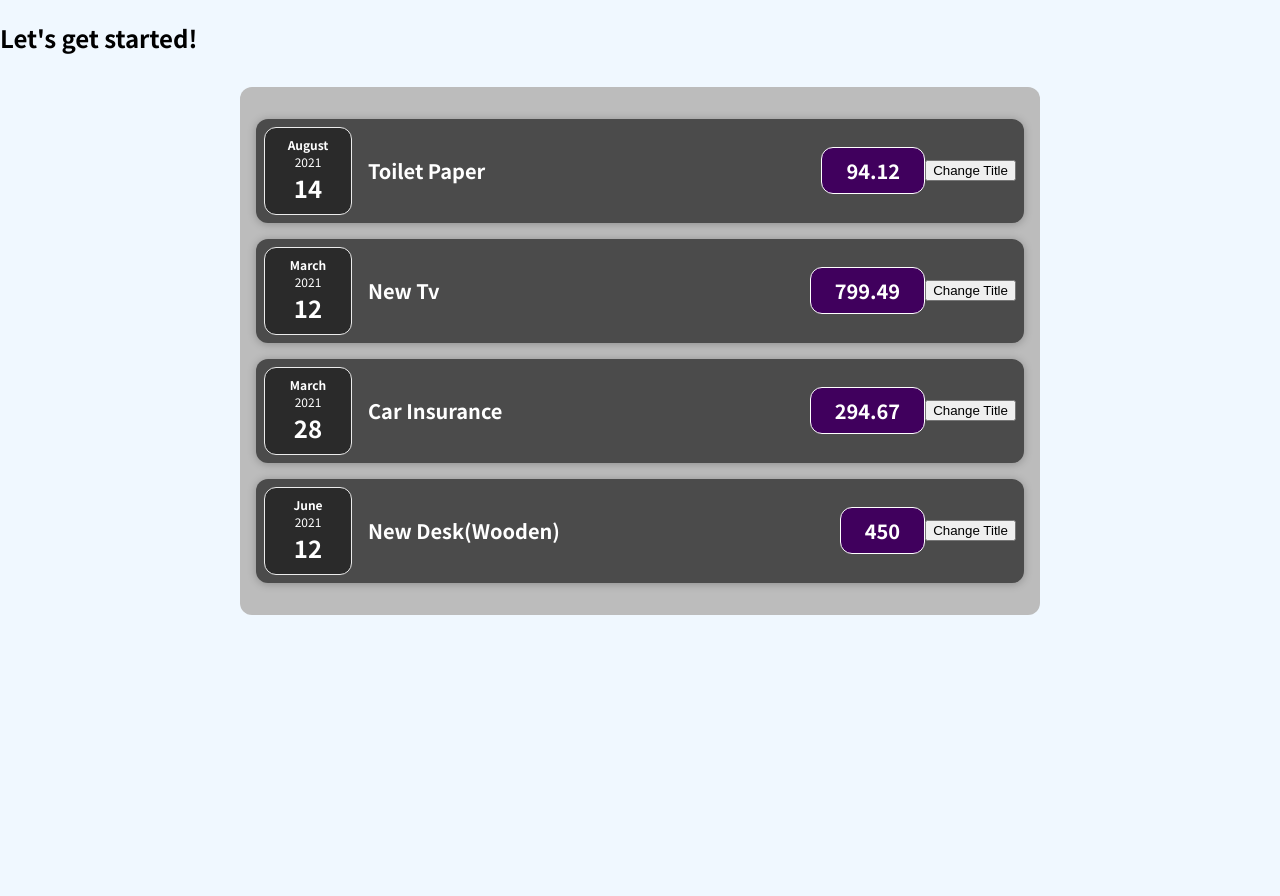
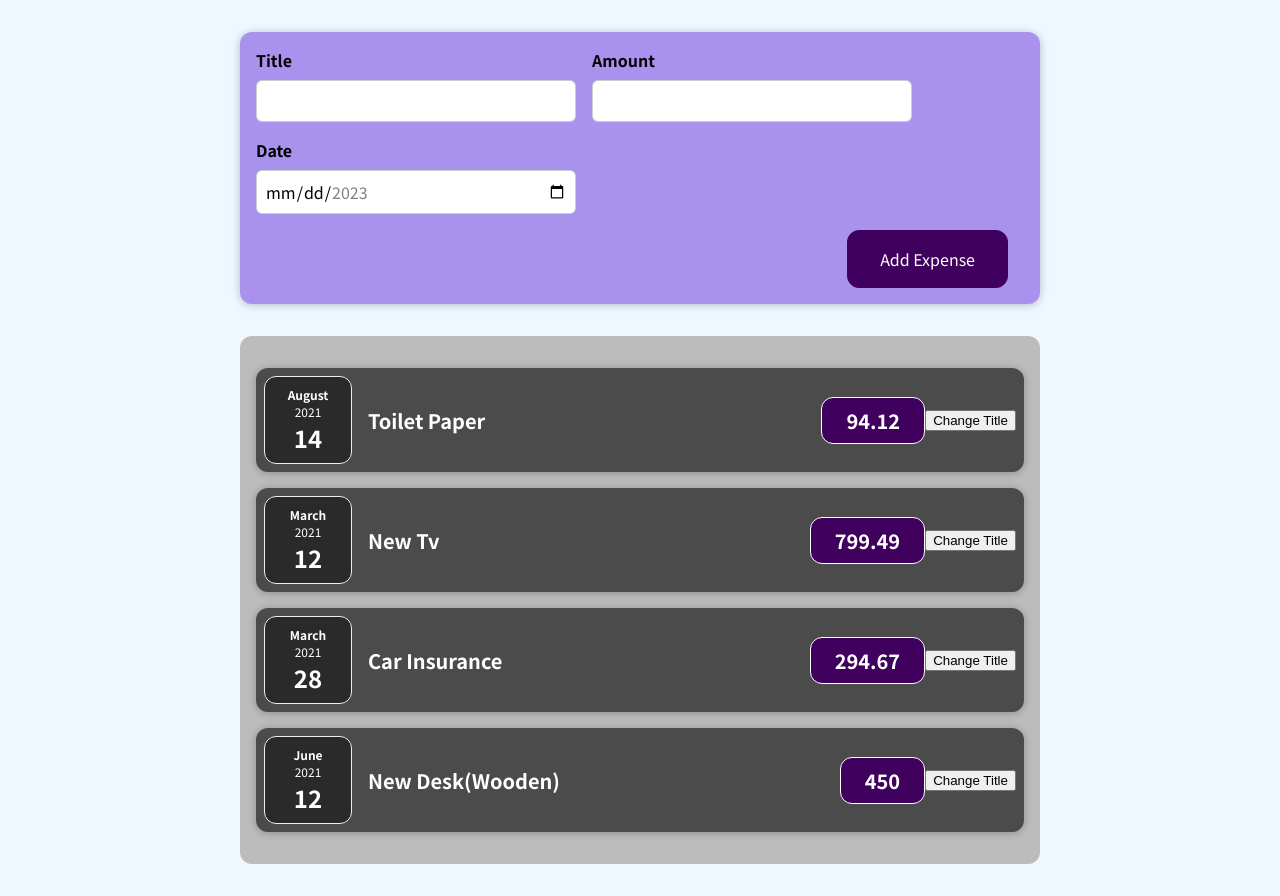
Before and after one commit to acet09/udemy_react, a React (Create React App) app: page / in a window 1280 px wide. Before the commit the page ends 800 px from the top, so only its background shows below. Built offline with nearby package versions, Linux system fonts and the light colour scheme.

Commit message:
양식 입력 추가하기

```diff
--- a/src/App.js
+++ b/src/App.js
@@ -1,5 +1,7 @@
 import React from 'react';
+
 import Expense from './components/Expenses/Expenses';
+import NewExpense from './components/NewExpense/NewExpense';
 
 function App() {
   const expenses = [
@@ -29,18 +31,19 @@
     },
   ];
 
-  return React.createElement(
-    'div',
-    {},
-    React.createElement('h2', {}, "Let's get started!"),
-    React.createElement(Expense, { items: expenses })
-  )
-  // return (
-  //   <div>
-  //     <h2>Let's get started!</h2>
-  //     <Expense items={expenses}/>
-  //   </div>
+  // return React.createElement(
+  //   'div',
+  //   {},
+  //   React.createElement('h2', {}, "Let's get started!"),
+  //   React.createElement(Expense, { items: expenses })
   // );
+
+  return (
+    <div>
+      <NewExpense />
+      <Expense items={expenses} />
+    </div>
+  );
 }
 
 export default App;
--- a/src/components/Expenses/ExpenseItem.js
+++ b/src/components/Expenses/ExpenseItem.js
@@ -1,4 +1,4 @@
-import React, {useState} from 'react';
+import React, { useState } from 'react';
 import Card from '../UI/Card';
 import ExpenseDate from './ExpenseDate';
 import '../Expenses/ExpenseItem.css';
@@ -7,6 +7,8 @@
 
   const [title, setTitle] = useState(props.title);
 
+  // console.log("hi~!");
+
   const clickHandler = () => {
     setTitle('Updated!');
     console.log(title);
@@ -14,7 +16,7 @@
 
   return (
     <Card className='expense-item'>
-      <ExpenseDate date={props.date}/>
+      <ExpenseDate date={props.date} />
       <div className='expense-item__description'>
         <h2>{title}</h2>
         <div className='expense-item__price'>{props.amount}</div>
--- /dev/null
+++ b/src/components/NewExpense/ExpenseForm.css
@@ -0,0 +1,26 @@
+.new-expense__controls {
+  display: flex;
+  flex-wrap: wrap;
+  gap: 1rem;
+  margin-bottom: 1rem;
+  text-align: left;
+}
+
+.new-expense__control label {
+  font-weight: bold;
+  margin-bottom: 0.5rem;
+  display: block;
+}
+
+.new-expense__control input {
+  font: inherit;
+  padding: 0.5rem;
+  border-radius: 6px;
+  border: 1px solid #ccc;
+  width: 20rem;
+  max-width: 100%;
+}
+
+.new-expense__actions {
+  text-align: right;
+}
--- /dev/null
+++ b/src/components/NewExpense/ExpenseForm.js
@@ -0,0 +1,28 @@
+import React from 'react';
+import './ExpenseForm.css'
+
+const ExpenseForm = () => {
+  return (
+    <form>
+      <div className='new-expense__controls'>
+        <div className='new-expense__control'>
+          <label>Title</label>
+          <input type='text' />
+        </div>
+        <div className='new-expense__control'>
+          <label>Amount</label>
+          <input type='number' min='0.01' step='0.01' />
+        </div>
+        <div className='new-expense__control'>
+          <label>Date</label>
+          <input type='date' min='2023-01-01' max='2023-12-31' />
+        </div>
+      </div>
+      <div className='new-expense__actions'>
+        <button type='submit'>Add Expense</button>
+      </div>
+    </form>
+  );
+}
+
+export default ExpenseForm;
--- /dev/null
+++ b/src/components/NewExpense/NewExpense.css
@@ -0,0 +1,38 @@
+.new-expense {
+  background-color: #a892ee;
+  padding: 1rem;
+  margin: 2rem auto;
+  width: 50rem;
+  max-width: 95%;
+  border-radius: 12px;
+  text-align: center;
+  box-shadow: 0 1px 8px rgba(0, 0, 0, 0.25);
+}
+
+.new-expense button {
+  font: inherit;
+  cursor: pointer;
+  padding: 1rem 2rem;
+  border: 1px solid #40005d;
+  background-color: #40005d;
+  color: white;
+  border-radius: 12px;
+  margin-right: 1rem;
+}
+
+.new-expense button:hover,
+.new-expense button:active {
+  background-color: #510674;
+  border-color: #510674;
+}
+
+.new-expense button.alternative {
+  color: #220131;
+  border-color: transparent;
+  background-color: transparent;
+}
+
+.new-expense button.alternative:hover,
+.new-expense button.alternative:active {
+  background-color: #ddb3f8;
+}
--- /dev/null
+++ b/src/components/NewExpense/NewExpense.js
@@ -0,0 +1,13 @@
+import React from 'react';
+import ExpenseForm from './ExpenseForm';
+
+import './NewExpense.css'
+const NewExpense = () => {
+  return (
+    <div className="new-expense">
+      <ExpenseForm/>
+    </div>
+  );
+};
+
+export default NewExpense;
```
